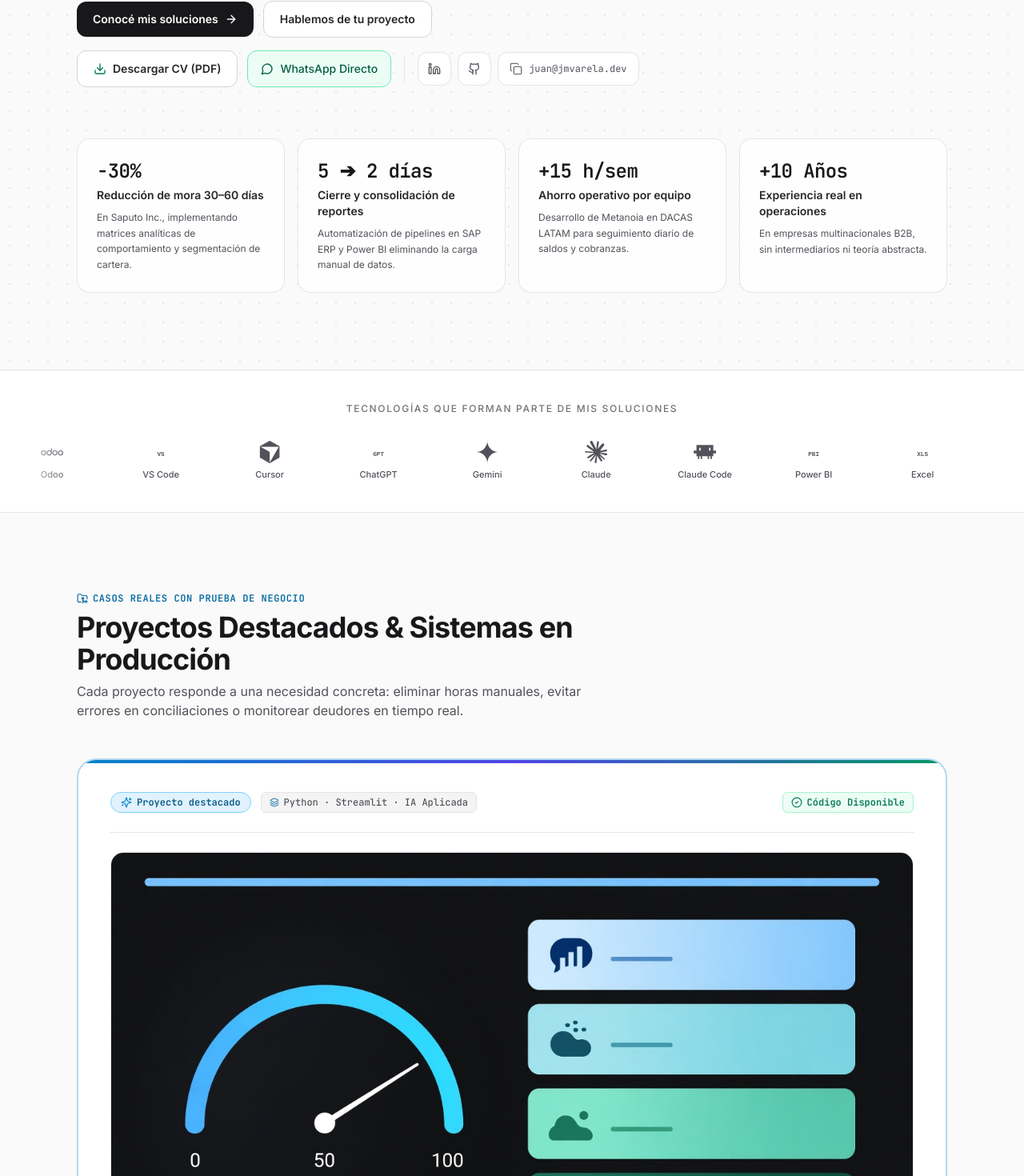
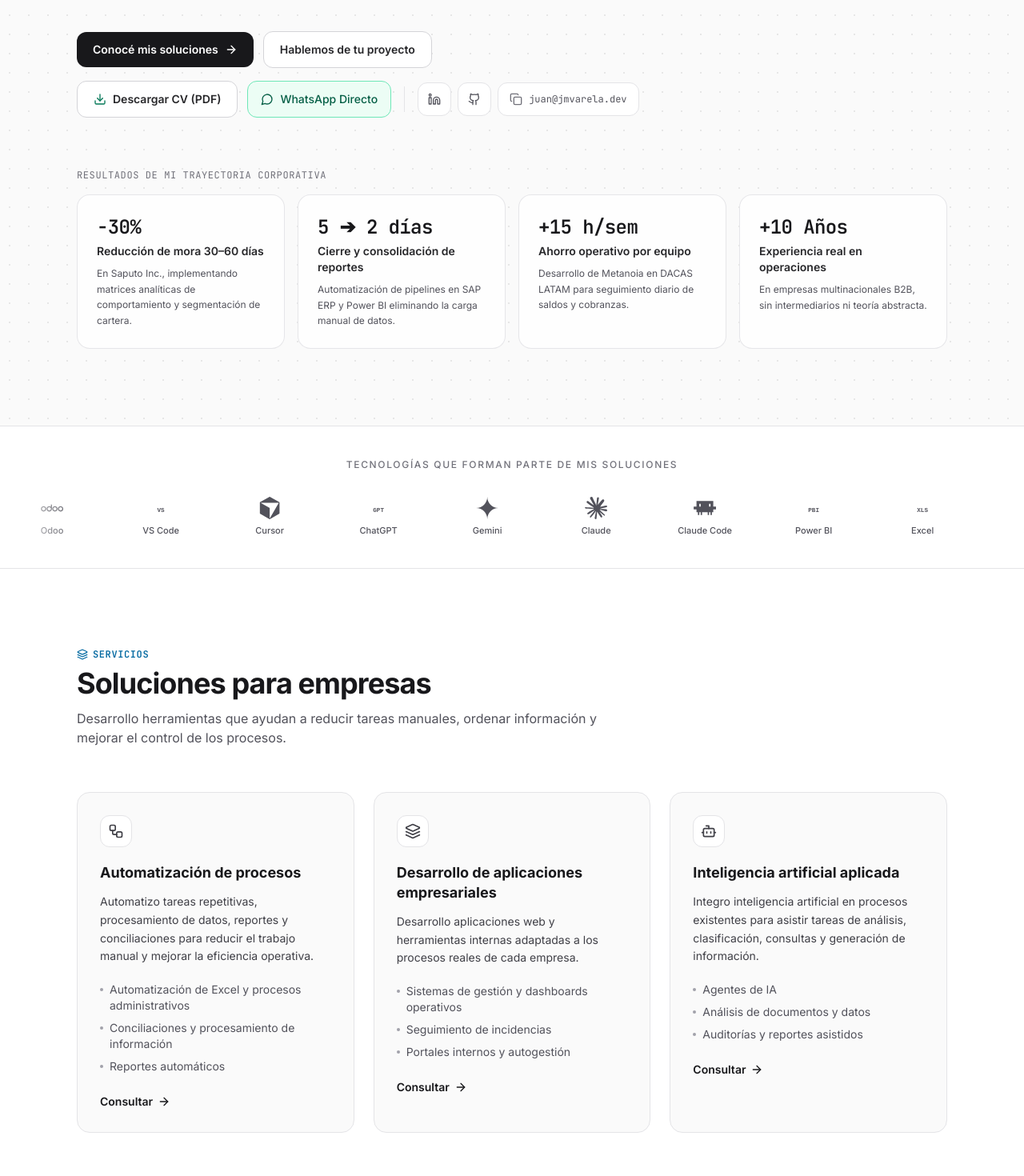
Before and after one commit to varelajm10/juan-manuel-varela-portfolio, a React (Vite) app: page / in a window 1280 px wide. Shown: the part 521-1991 px from the top of the page at 80% size. Built offline with nearby package versions, Linux system fonts and the light colour scheme.

Commit message:
feat: orientar el sitio a servicios para empresas
El contacto deja de hablar de empleo, CUBO queda sin la cifra de empresas y las métricas se leen como trayectoria corporativa.

Co-authored-by: Cursor <cursoragent@cursor.com>

```diff
--- a/src/App.jsx
+++ b/src/App.jsx
@@ -2,6 +2,7 @@ import React, { useState, useEffect } from 'react';
 import Navbar from './components/Navbar';
 import Hero from './components/Hero';
 import ToolMarquee from './components/ToolMarquee';
+import Services from './components/Services';
 import Projects from './components/Projects';
 import Skills from './components/Skills';
 import Experience from './components/Experience';
@@ -71,6 +72,7 @@ export default function App() {
       <main className="flex-grow flex flex-col">
         <Hero lang={lang} />
         <ToolMarquee lang={lang} />
+        <Services lang={lang} />
         <Projects lang={lang} onSelectDemo={handleSelectDemo} />
         <Skills lang={lang} />
         <Experience lang={lang} />
--- a/src/components/Contact.jsx
+++ b/src/components/Contact.jsx
@@ -31,10 +31,7 @@ export default function Contact({ lang, contactSubject = '', onClearSubject }) {
   const [copiedEmail, setCopiedEmail] = useState(false);
   const [status, setStatus] = useState({ submitted: false, message: '' });
 
-  const whatsappMsg =
-    lang === 'es'
-      ? 'Hola Juan Manuel, vi tu portfolio y me gustaría conversar sobre una oportunidad en finanzas y automatización.'
-      : 'Hi Juan Manuel, I saw your portfolio and would like to connect regarding an opportunity in finance and automation.';
+  const whatsappMsg = t.whatsappPrefill;
 
   const whatsappUrl = `https://wa.me/${personalInfo.whatsappNumber}?text=${encodeURIComponent(
     whatsappMsg
--- a/src/components/Footer.jsx
+++ b/src/components/Footer.jsx
@@ -24,7 +24,7 @@ export default function Footer({ lang }) {
                 {personalInfo.name}
               </div>
               <div className="text-xs text-zinc-500 font-mono">
-                {personalInfo.role[lang]}
+                {personalInfo.brand[lang]}
               </div>
             </div>
           </div>
--- a/src/components/Hero.jsx
+++ b/src/components/Hero.jsx
@@ -27,10 +27,7 @@ export default function Hero({ lang }) {
     setTimeout(() => setCopiedEmail(false), 2500);
   };
 
-  const whatsappMsg =
-    lang === 'es'
-      ? 'Hola Juan Manuel, vi tu sitio y quiero comentarte un problema operativo de mi empresa.'
-      : 'Hi Juan Manuel, I saw your site and would like to talk about an operational problem in my company.';
+  const whatsappMsg = content[lang].contact.whatsappPrefill;
 
   const whatsappUrl = `https://wa.me/${personalInfo.whatsappNumber}?text=${encodeURIComponent(
     whatsappMsg
@@ -69,7 +66,7 @@ export default function Hero({ lang }) {
 
           <div className="mt-10 flex flex-wrap items-center gap-3">
             <a
-              href="#proyectos"
+              href="#soluciones"
               className="inline-flex items-center justify-center gap-2 px-5 py-3 rounded-xl text-sm font-semibold bg-zinc-900 hover:bg-zinc-800 text-white dark:bg-zinc-100 dark:hover:bg-white dark:text-zinc-950 shadow-xs transition-all group focus-visible:outline-2 focus-visible:outline-offset-2 focus-visible:outline-sky-600"
             >
               <span>{t.ctaProjects}</span>
@@ -172,8 +169,11 @@ export default function Hero({ lang }) {
         </div>
         </div>
 
-        {/* Bloque de Métricas Reales */}
-        <div className="mt-16 grid grid-cols-1 sm:grid-cols-2 lg:grid-cols-4 gap-4">
+        {/* Resultados de empleos anteriores, separados de los proyectos de cliente */}
+        <p className="mt-16 mb-4 text-xs font-mono uppercase tracking-wider text-zinc-500 dark:text-zinc-400">
+          {t.metricsLabel}
+        </p>
+        <div className="grid grid-cols-1 sm:grid-cols-2 lg:grid-cols-4 gap-4">
           {metrics.map((metric) => (
             <div
               key={metric.label}
--- a/src/components/Navbar.jsx
+++ b/src/components/Navbar.jsx
@@ -55,7 +55,7 @@ export default function Navbar({ lang, setLang, theme, toggleTheme }) {
                 <span className="w-1.5 h-1.5 rounded-full bg-emerald-500"></span>
               </div>
               <div className="text-[11px] font-mono text-zinc-500 dark:text-zinc-400">
-                {personalInfo.role[lang]}
+                {personalInfo.brand[lang]}
               </div>
             </div>
           </a>
--- /dev/null
+++ b/src/components/Services.jsx
@@ -0,0 +1,72 @@
+import React from 'react';
+import { ArrowRight, Bot, Layers, Workflow } from 'lucide-react';
+import { content } from '../data/portfolioData';
+
+const icons = {
+  automatizacion: Workflow,
+  aplicaciones: Layers,
+  ia: Bot,
+};
+
+export default function Services({ lang }) {
+  const t = content[lang].services;
+
+  return (
+    <section
+      id="soluciones"
+      className="py-24 border-t border-zinc-200 dark:border-zinc-800 bg-white dark:bg-zinc-950"
+    >
+      <div className="max-w-6xl mx-auto px-4 sm:px-6 lg:px-8">
+        <div className="max-w-2xl mb-14">
+          <div className="inline-flex items-center gap-1.5 text-xs font-mono uppercase tracking-wider text-sky-700 dark:text-sky-400 font-semibold mb-2">
+            <Layers className="w-3.5 h-3.5" />
+            <span>{t.tag}</span>
+          </div>
+          <h2 className="text-2xl sm:text-4xl font-bold tracking-tight text-zinc-900 dark:text-zinc-100">
+            {t.title}
+          </h2>
+          <p className="mt-3 text-sm sm:text-base text-zinc-600 dark:text-zinc-400 leading-relaxed">
+            {t.subtitle}
+          </p>
+        </div>
+
+        <div className="grid grid-cols-1 md:grid-cols-3 gap-6">
+          {t.items.map((item) => {
+            const Icon = icons[item.id] || Layers;
+            return (
+              <article
+                key={item.id}
+                className="flex flex-col rounded-2xl border border-zinc-200 dark:border-zinc-800 bg-zinc-50 dark:bg-zinc-900/40 p-6 sm:p-7"
+              >
+                <div className="mb-5 inline-flex h-10 w-10 items-center justify-center rounded-xl border border-zinc-200 dark:border-zinc-800 bg-white dark:bg-zinc-950 text-zinc-700 dark:text-zinc-300">
+                  <Icon className="w-5 h-5" aria-hidden="true" />
+                </div>
+                <h3 className="text-lg font-bold text-zinc-900 dark:text-zinc-100 leading-snug">
+                  {item.title}
+                </h3>
+                <p className="mt-3 text-sm text-zinc-700 dark:text-zinc-300 leading-relaxed">
+                  {item.description}
+                </p>
+                <ul className="mt-5 space-y-2 text-sm text-zinc-600 dark:text-zinc-400">
+                  {item.applications.map((application) => (
+                    <li key={application} className="flex items-start gap-2">
+                      <span className="mt-2 h-1 w-1 shrink-0 rounded-full bg-zinc-400 dark:bg-zinc-500" />
+                      <span>{application}</span>
+                    </li>
+                  ))}
+                </ul>
+                <a
+                  href="#contacto"
+                  className="mt-6 inline-flex items-center gap-1.5 text-sm font-semibold text-zinc-900 dark:text-zinc-100 hover:text-sky-700 dark:hover:text-sky-400 focus-visible:outline-2 focus-visible:outline-offset-2 focus-visible:outline-sky-600"
+                >
+                  <span>{t.cta}</span>
+                  <ArrowRight className="w-4 h-4" />
+                </a>
+              </article>
+            );
+          })}
+        </div>
+      </div>
+    </section>
+  );
+}
--- a/src/config/siteConfig.js
+++ b/src/config/siteConfig.js
@@ -11,12 +11,16 @@ export const siteConfig = {
     whatsappNumber: '5491130691984',
     email: 'juan@jmvarela.dev',
     location: {
-      es: 'Buenos Aires, Argentina · Remoto / Híbrido',
-      en: 'Buenos Aires, Argentina · Remote / Hybrid',
+      es: 'Buenos Aires, Argentina · Servicios para empresas · Trabajo remoto',
+      en: 'Buenos Aires, Argentina · Services for companies · Remote work',
     },
     role: {
       es: 'Finanzas Corporativas & Automatización con Python',
       en: 'Corporate Finance & Python Automation',
+    },
+    brand: {
+      es: 'Automatización, Software e IA para Empresas',
+      en: 'Automation, Software and AI for Companies',
     },
   },
 
--- a/src/data/portfolioData.js
+++ b/src/data/portfolioData.js
@@ -8,6 +8,7 @@ export const personalInfo = {
   name: siteConfig.author.name,
   initials: siteConfig.author.initials,
   role: siteConfig.author.role,
+  brand: siteConfig.author.brand,
   location: siteConfig.author.location,
   phone: siteConfig.author.phone,
   whatsappNumber: siteConfig.author.whatsappNumber,
@@ -42,7 +43,7 @@ export const content = {
       subheadline:
         'Combino más de 10 años en créditos, cobranzas y procesos con automatización, software e inteligencia artificial. Armo herramientas que sacan el trabajo manual de la operación.',
       storyP1:
-        'Diez años en Saputo, DACAS y CNH, entre créditos, cobranzas y conciliaciones. Desde 2024 diseño e implemento sistemas de automatización, portales internos e IA en producción (CoopMora, CUBO, SECSA e Intranet RRHH), combinando más de una década de criterio financiero y operativo con desarrollo de software. Programo en Python para devolverle al equipo las horas que se van en planillas.',
+        'Diez años en Saputo, DACAS y CNH, entre créditos, cobranzas y conciliaciones. Desde 2024 diseño e implemento sistemas de automatización, portales internos e IA en producción (CoopMora, SECSA e Intranet RRHH), combinando más de una década de criterio financiero y operativo con desarrollo de software. Programo en Python para devolverle al equipo las horas que se van en planillas.',
       storyP2:
         'El punto de quiebre fue el hartazgo de ver cómo los equipos queman 15 a 20 horas por semana cruzando planillas a mano, copiando datos entre sistemas y corriendo atrás de cierres interminables. Ahí decidí aprender a programar en serio: scripts en Python, consultas avanzadas en SQL y modelos en Power BI para resolver mis propios cuellos de botella operativos.',
       storyP3:
@@ -51,6 +52,7 @@ export const content = {
       ctaContact: 'Hablemos de tu proyecto',
       ctaCv: 'Descargar CV (PDF)',
       ctaWhatsapp: 'WhatsApp Directo',
+      metricsLabel: 'Resultados de mi trayectoria corporativa',
     },
     metrics: [
       {
@@ -214,7 +216,7 @@ export const content = {
         {
           id: 'cubo',
           image: '/projects/cubo.jpg',
-          title: 'CUBO - SaaS de Créditos, Cobranzas y Aging',
+          title: 'CUBO — Plataforma de créditos y cobranzas para empresas',
           category: 'Web App & API',
           state: siteConfig.projectStates.PRIVATE_CASE,
           isPrivate: true,
@@ -225,7 +227,7 @@ export const content = {
             'Aplicación web y API (FastAPI, MongoDB) para el circuito Order-to-Cash (del pedido al cobro): seguimiento de compromisos, riesgo crediticio y antigüedad de saldos.',
           role: 'Diseño integral de arquitectura, desarrollo backend en FastAPI, modelado en MongoDB y lógica de cálculo de aging.',
           impactMetric:
-            'Plataforma multiempresa en producción (10 empresas). Automatización de antigüedad de deuda (aging), alertas de cobro y agente de consultas por Telegram.',
+            'Sistema multiempresa que integra análisis de antigüedad de deuda, alertas de cobro y consultas automatizadas mediante Telegram.',
           tags: ['Python', 'FastAPI', 'MongoDB', 'APIs REST', 'Order-to-Cash'],
           demoUrl: null,
           githubUrl: null, // Repositorio privado (Cobranzas)
@@ -422,7 +424,7 @@ export const content = {
             'Integración de modelos de lenguaje en flujos de crédito, cobranzas y cuentas corrientes que ya están en uso.',
           achievements: [
             'CoopMora: pipeline diario que releva cambios de situación crediticia en el BCRA y alertas de concursos, los procesa con un LLM y envía el informe al equipo de créditos.',
-            'CUBO: sistema de créditos y cobranzas multiempresa, con un agente de consultas por Telegram y recordatorios de facturas. En producción, en 10 empresas.',
+            'CUBO — Plataforma de créditos y cobranzas para empresas. Sistema multiempresa que integra análisis de antigüedad de deuda, alertas de cobro y consultas automatizadas mediante Telegram.',
             'SECSA: cuentas corrientes sobre Odoo, con un LLM que asiste el análisis de saldos y vencimientos junto a un tablero de cobro.',
             'Portal Comunidad & Autogestión RRHH: intranet corporativa para gestión de licencias/vacaciones, solicitudes de adelantos de sueldo, comunicados oficiales, directorio y mesa de ayuda de Sistemas.',
           ],
@@ -506,11 +508,55 @@ export const content = {
         ],
       },
     },
+    services: {
+      tag: 'Servicios',
+      title: 'Soluciones para empresas',
+      subtitle:
+        'Desarrollo herramientas que ayudan a reducir tareas manuales, ordenar información y mejorar el control de los procesos.',
+      cta: 'Consultar',
+      items: [
+        {
+          id: 'automatizacion',
+          title: 'Automatización de procesos',
+          description:
+            'Automatizo tareas repetitivas, procesamiento de datos, reportes y conciliaciones para reducir el trabajo manual y mejorar la eficiencia operativa.',
+          applications: [
+            'Automatización de Excel y procesos administrativos',
+            'Conciliaciones y procesamiento de información',
+            'Reportes automáticos',
+          ],
+        },
+        {
+          id: 'aplicaciones',
+          title: 'Desarrollo de aplicaciones empresariales',
+          description:
+            'Desarrollo aplicaciones web y herramientas internas adaptadas a los procesos reales de cada empresa.',
+          applications: [
+            'Sistemas de gestión y dashboards operativos',
+            'Seguimiento de incidencias',
+            'Portales internos y autogestión',
+          ],
+        },
+        {
+          id: 'ia',
+          title: 'Inteligencia artificial aplicada',
+          description:
+            'Integro inteligencia artificial en procesos existentes para asistir tareas de análisis, clasificación, consultas y generación de información.',
+          applications: [
+            'Agentes de IA',
+            'Análisis de documentos y datos',
+            'Auditorías y reportes asistidos',
+          ],
+        },
+      ],
+    },
     contact: {
       tag: 'Contacto Directo',
       title: 'Hablemos',
       subtitle:
-        'Si en tu equipo están perdiendo horas con planillas manuales, querés optimizar cobranzas o tenés una oportunidad laboral para un perfil de finanzas y código, escribime directamente.',
+        '¿Tu empresa pierde tiempo en tareas manuales, trabaja con información dispersa o necesita mejorar sus procesos? Contame qué necesitás resolver. Podemos evaluar una solución de automatización, software o inteligencia artificial adaptada a tu operación.',
+      whatsappPrefill:
+        'Hola Juan Manuel, vi tu portfolio y me gustaría conversar sobre una solución para mi empresa.',
       whatsappTitle: 'WhatsApp Directo',
       whatsappBtn: 'Chatear →',
       emailTitle: 'Correo Electrónico',
@@ -525,13 +571,13 @@ export const content = {
       subjectPlaceholder: 'Motivo de contacto',
       messageLabel: 'Mensaje',
       messagePlaceholder:
-        'Contame brevemente sobre tu equipo, circuito a mejorar o la posición...',
+        'Contame qué necesitás resolver en tu operación.',
       sendBtn: 'Enviar Mensaje',
       statusSent: 'Abriendo tu correo para enviar el mensaje...',
     },
     footer: {
       location: 'Buenos Aires, Argentina.',
-      title: 'Portfolio profesional',
+      title: 'Profesional independiente',
       vercel: 'Desplegado en Vercel',
       backToTop: 'Inicio',
     },
@@ -557,7 +603,7 @@ export const content = {
       subheadline:
         'I combine 10+ years in credit, collections, and business processes with automation, software, and applied AI. I build tools that take manual work out of the operation.',
       storyP1:
-        'Ten years at Saputo, DACAS, and CNH, across credit, collections, and bank reconciliations. Since 2024 I have designed and shipped automation systems, internal portals, and production AI (CoopMora, CUBO, SECSA, and an HR intranet), combining more than a decade of financial and operational judgment with software development. I write Python so teams get back the hours they spend on spreadsheets.',
+        'Ten years at Saputo, DACAS, and CNH, across credit, collections, and bank reconciliations. Since 2024 I have designed and shipped automation systems, internal portals, and production AI (CoopMora, SECSA, and an HR intranet), combining more than a decade of financial and operational judgment with software development. I write Python so teams get back the hours they spend on spreadsheets.',
       storyP2:
         'The turning point was growing weary of watching teams burn 15 to 20 hours every week manually matching spreadsheets, copying records across fragmented ERPs, and scrambling through never-ending month-end closings. That led me to take programming seriously: writing robust Python scripts, advanced SQL queries, and Power BI models to solve my own team’s operational bottlenecks.',
       storyP3:
@@ -566,6 +612,7 @@ export const content = {
       ctaContact: "Let's talk about your project",
       ctaCv: 'Download Resume (PDF)',
       ctaWhatsapp: 'Direct WhatsApp',
+      metricsLabel: 'Results from my corporate experience',
     },
     metrics: [
       {
@@ -729,7 +776,7 @@ export const content = {
         {
           id: 'cubo',
           image: '/projects/cubo.jpg',
-          title: 'CUBO - Credit, Collections and Aging SaaS',
+          title: 'CUBO — Credit and collections platform for companies',
           category: 'Web App & API',
           state: siteConfig.projectStates.PRIVATE_CASE,
           isPrivate: true,
@@ -740,7 +787,7 @@ export const content = {
             'Web platform and API (FastAPI, MongoDB) for the Order-to-Cash cycle (from customer order through cash collection): commitment tracking, credit risk, and invoice age.',
           role: 'Full architectural design, FastAPI backend development, MongoDB data modeling, and aging calculation logic.',
           impactMetric:
-            'Multi-company platform in production (10 companies). Automated receivable aging, collection alerts, and a Telegram query assistant.',
+            'A multi-company system that brings together receivable-aging analysis, collection alerts, and automated queries through Telegram.',
           tags: ['Python', 'FastAPI', 'MongoDB', 'REST APIs', 'Order-to-Cash'],
           demoUrl: null,
           githubUrl: null,
@@ -937,7 +984,7 @@ export const content = {
             'Language models wired into credit, collections, and receivables workflows that are already in use.',
           achievements: [
             'CoopMora: a daily pipeline that checks BCRA credit-status changes and insolvency filings, processes them with an LLM, and sends the report to the credit team.',
-            'CUBO: a multi-company credit and collections system, with a Telegram assistant and invoice reminders. In production, across 10 companies.',
+            'CUBO — Credit and collections platform for companies. A multi-company system that brings together receivable-aging analysis, collection alerts, and automated queries through Telegram.',
             'SECSA: receivables on Odoo, with an LLM assisting balance and due-date analysis next to a collections board.',
             'Community Portal & HR Self-Service: a corporate intranet for leave and vacation requests, salary advances, official announcements, a staff directory, and an IT help desk.',
           ],
@@ -1021,11 +1068,55 @@ export const content = {
         ],
       },
     },
+    services: {
+      tag: 'Services',
+      title: 'Solutions for companies',
+      subtitle:
+        'I build tools that help reduce manual work, organize information, and improve control over processes.',
+      cta: 'Ask about this',
+      items: [
+        {
+          id: 'automatizacion',
+          title: 'Process automation',
+          description:
+            'I automate repetitive tasks, data processing, reports, and reconciliations to reduce manual work and improve how the operation runs.',
+          applications: [
+            'Excel and administrative process automation',
+            'Reconciliations and data processing',
+            'Automatic reports',
+          ],
+        },
+        {
+          id: 'aplicaciones',
+          title: 'Business application development',
+          description:
+            'I build web applications and internal tools adapted to each company’s actual processes.',
+          applications: [
+            'Management systems and operational dashboards',
+            'Incident tracking',
+            'Internal portals and self-service',
+          ],
+        },
+        {
+          id: 'ia',
+          title: 'Applied artificial intelligence',
+          description:
+            'I add artificial intelligence to existing processes to assist analysis, classification, queries, and the production of information.',
+          applications: [
+            'AI agents',
+            'Document and data analysis',
+            'Assisted audits and reports',
+          ],
+        },
+      ],
+    },
     contact: {
       tag: 'Direct Contact',
       title: "Let's Connect",
       subtitle:
-        'If your team is losing valuable hours to manual spreadsheets, looking to streamline collections, or seeking a proven finance-and-code hybrid, reach out directly.',
+        'Is your company losing time on manual tasks, working with scattered information, or needing to improve its processes? Tell me what you need to solve. We can look at an automation, software, or AI solution adapted to your operation.',
+      whatsappPrefill:
+        'Hi Juan Manuel, I saw your portfolio and I would like to talk about a solution for my company.',
       whatsappTitle: 'Direct WhatsApp',
       whatsappBtn: 'Chat Now →',
       emailTitle: 'Email Address',
@@ -1039,14 +1130,13 @@ export const content = {
       subjectLabel: 'Subject',
       subjectPlaceholder: 'Reason for reaching out',
       messageLabel: 'Message',
-      messagePlaceholder:
-        'Briefly tell me about your team, workflow bottleneck, or open role...',
+      messagePlaceholder: 'Tell me what you need to solve in your operation.',
       sendBtn: 'Send Message',
       statusSent: 'Opening your email client to send the message...',
     },
     footer: {
       location: 'Buenos Aires, Argentina.',
-      title: 'Professional portfolio',
+      title: 'Independent professional',
       vercel: 'Deployed on Vercel',
       backToTop: 'Top',
     },
--- a/src/index.css
+++ b/src/index.css
@@ -108,7 +108,8 @@ html.dark ::-webkit-scrollbar-thumb:hover {
 }
 
 @media print {
-  #herramientas {
+  #herramientas,
+  #soluciones {
     display: none !important;
   }
 
```
Also changed, not shown: index.html (+15 -15 lines).
